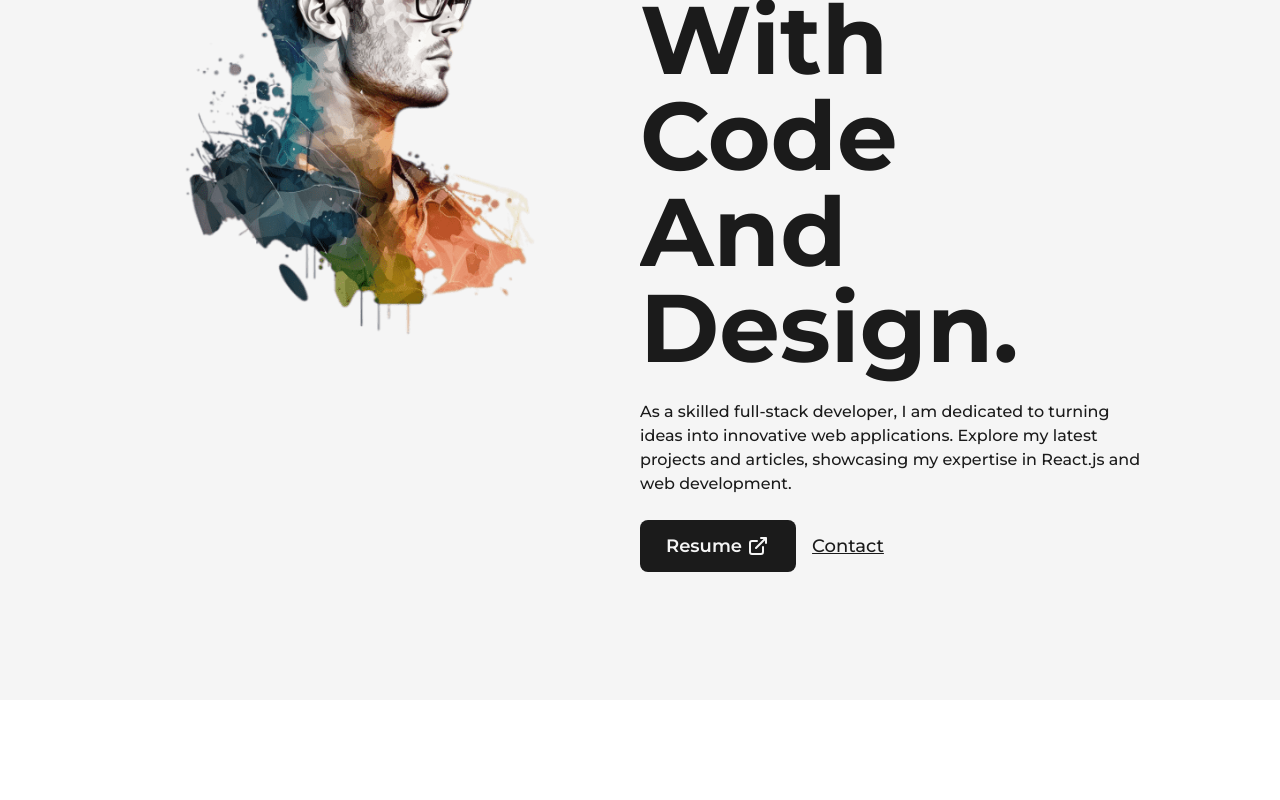
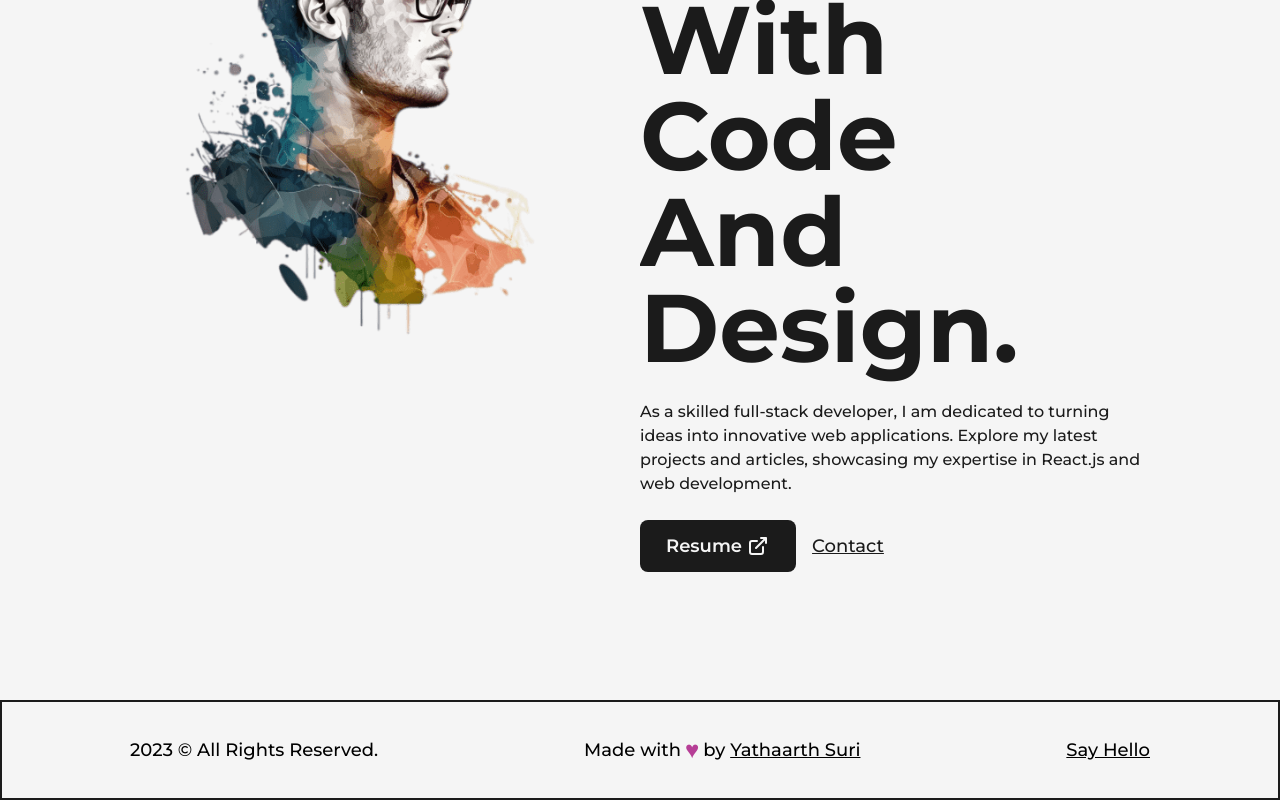
Before and after one commit to YathaarthSuri/portfolio, a Next.js app: page / in a window 1280 px wide. Shown: the part 488-1288 px from the top of the page. Before the commit the page ends 1188 px from the top, so only its background shows below. Built offline with nearby package versions, Linux system fonts and the light colour scheme.

Commit message:
Completed footer section with hyperlinks

```diff
--- /dev/null
+++ b/src/components/Footer.js
@@ -0,0 +1,33 @@
+import React from 'react';
+import Layout from './Layout';
+import Link from 'next/link';
+
+const Footer = () => {
+  return (
+    <footer className='w-full border-2 border-solid border-dark font-medium text-lg'>
+      <Layout className='py-8 flex items-center justify-between'>
+        <span>{new Date().getFullYear()} &copy; All Rights Reserved.</span>
+        <div className='flex items-center'>
+          Made with
+          <span className='text-primary text-2xl px-1'>&hearts;</span>by&nbsp;
+          <Link
+            href='https://github.com/YathaarthSuri'
+            className='underline'
+            target={'_blank'}
+          >
+            Yathaarth Suri
+          </Link>
+        </div>
+        <Link
+          href='https://github.com/YathaarthSuri'
+          className='underline'
+          target={'_blank'}
+        >
+          Say Hello
+        </Link>
+      </Layout>
+    </footer>
+  );
+};
+
+export default Footer;
--- a/src/pages/_app.js
+++ b/src/pages/_app.js
@@ -1,3 +1,4 @@
+import Footer from '@/components/Footer';
 import NavBar from '@/components/NavBar';
 import '@/styles/globals.css';
 import { Montserrat } from 'next/font/google';
@@ -20,6 +21,7 @@
       >
         <NavBar />
         <Component {...pageProps} />
+        <Footer />
       </main>
     </>
   );
```
